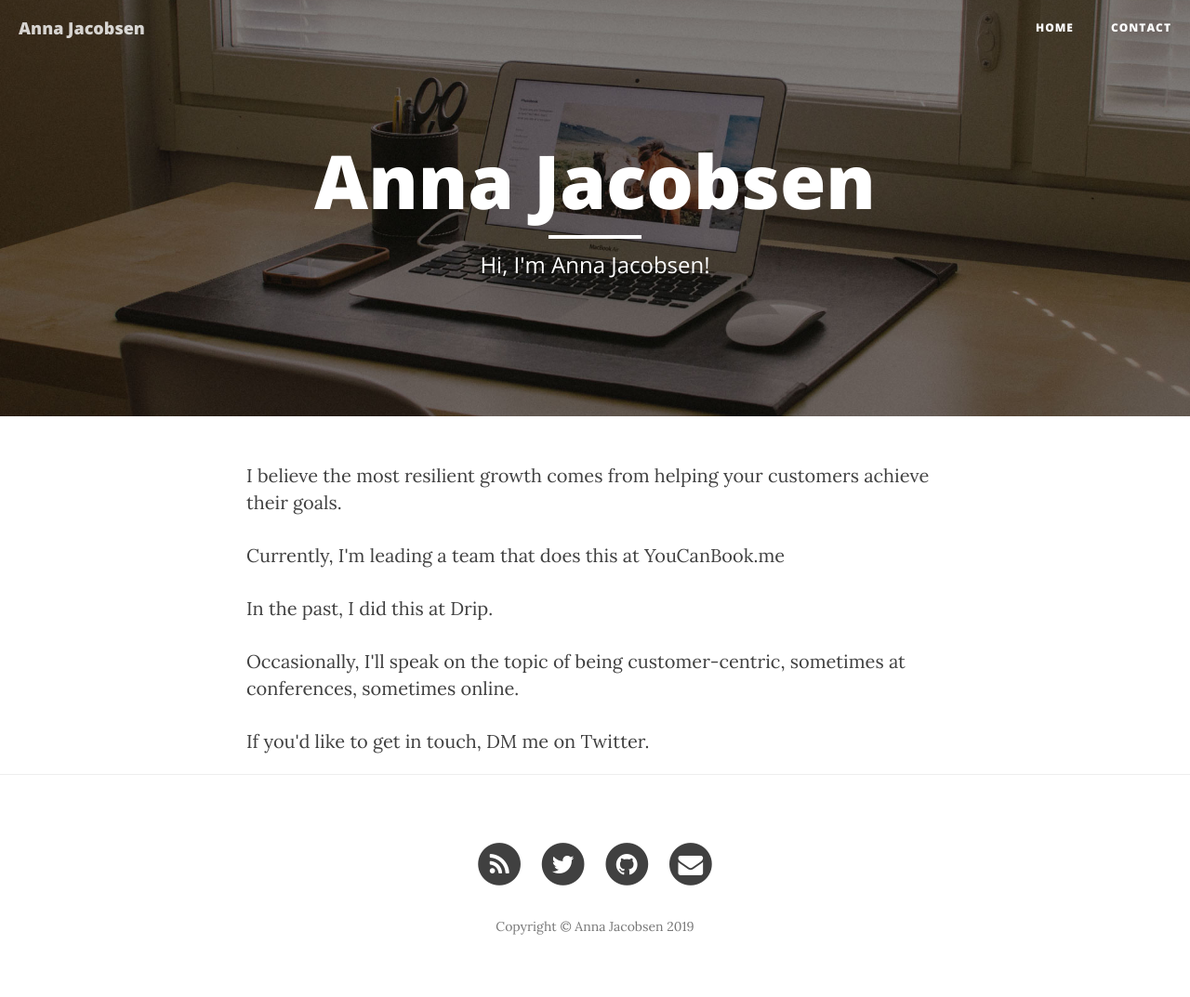
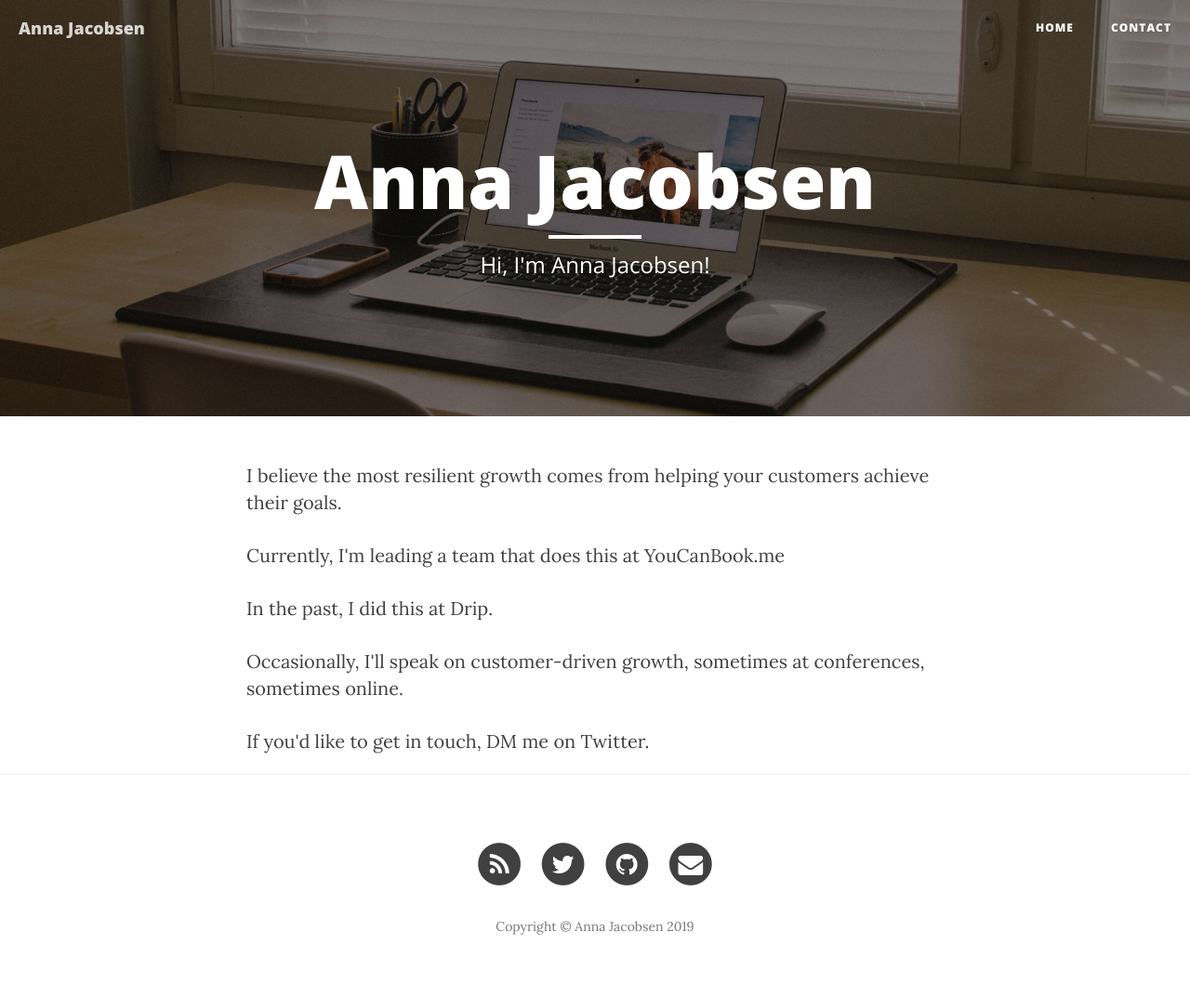
Before and after one commit to annaj/annaj, a Jekyll site: the page built from index.html, in a window 1280 px wide. Shown: the whole page at 93% size. Built offline with Jekyll 4.4.1, drawn with Linux system fonts in a browser that asks for light colours; nearby versions of some CDN libraries; the list of posts is cut into pages by our own code.

Commit message:
added customer-driven growth, removed customer centric

```diff
--- a/index.html
+++ b/index.html
@@ -9,7 +9,7 @@ Currently, I'm leading a team that does this at YouCanBook.me<br />
 <br />
 In the past, I did this at Drip.<br />
 <br />
-Occasionally, I'll speak on the topic of being customer-centric, sometimes at conferences, sometimes online.<br />
+Occasionally, I'll speak on customer-driven growth, sometimes at conferences, sometimes online.<br />
 <br />
 If you'd like to get in touch, DM me on <a href="http://twitter.com/annagjacobsen/">Twitter</a>.
 
```
